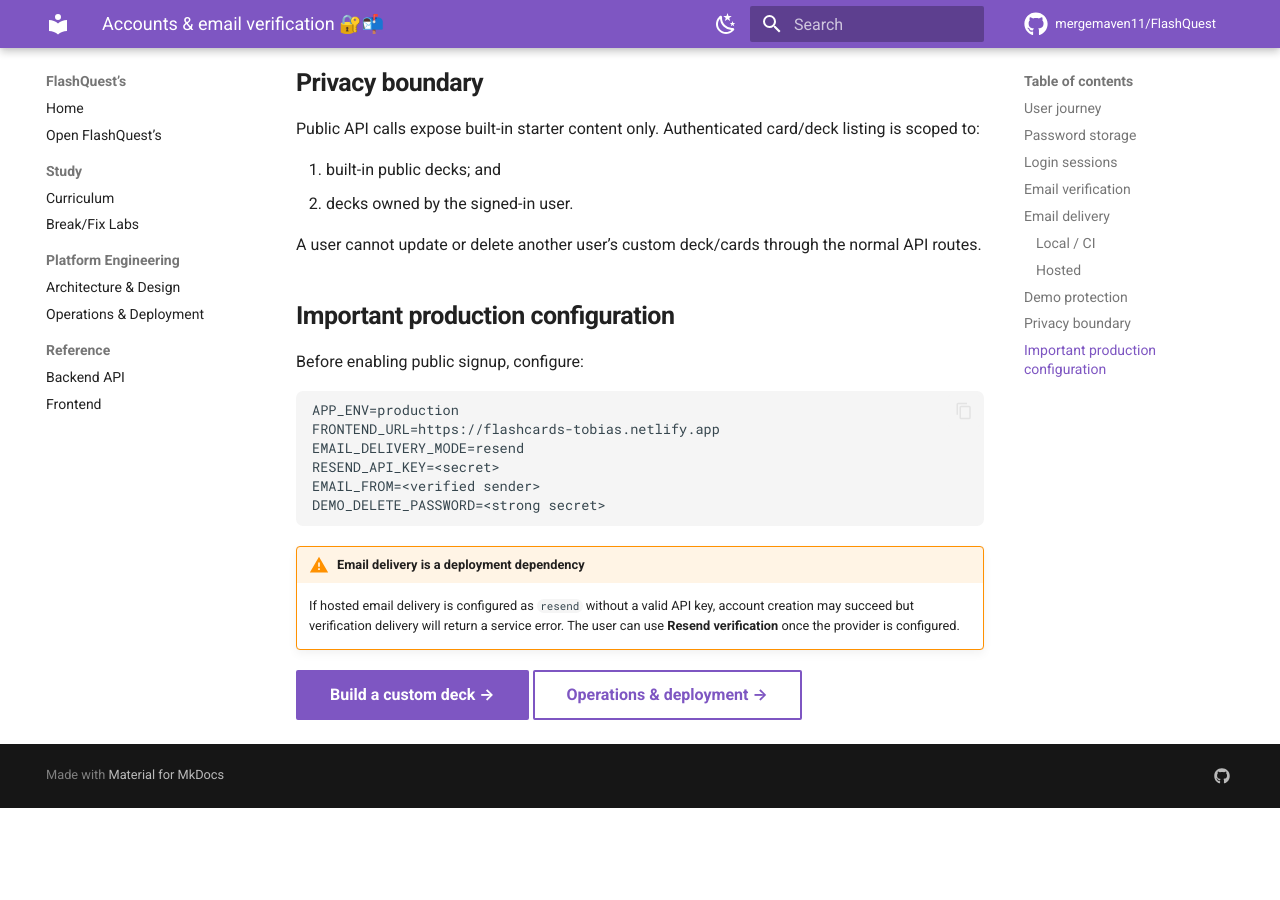
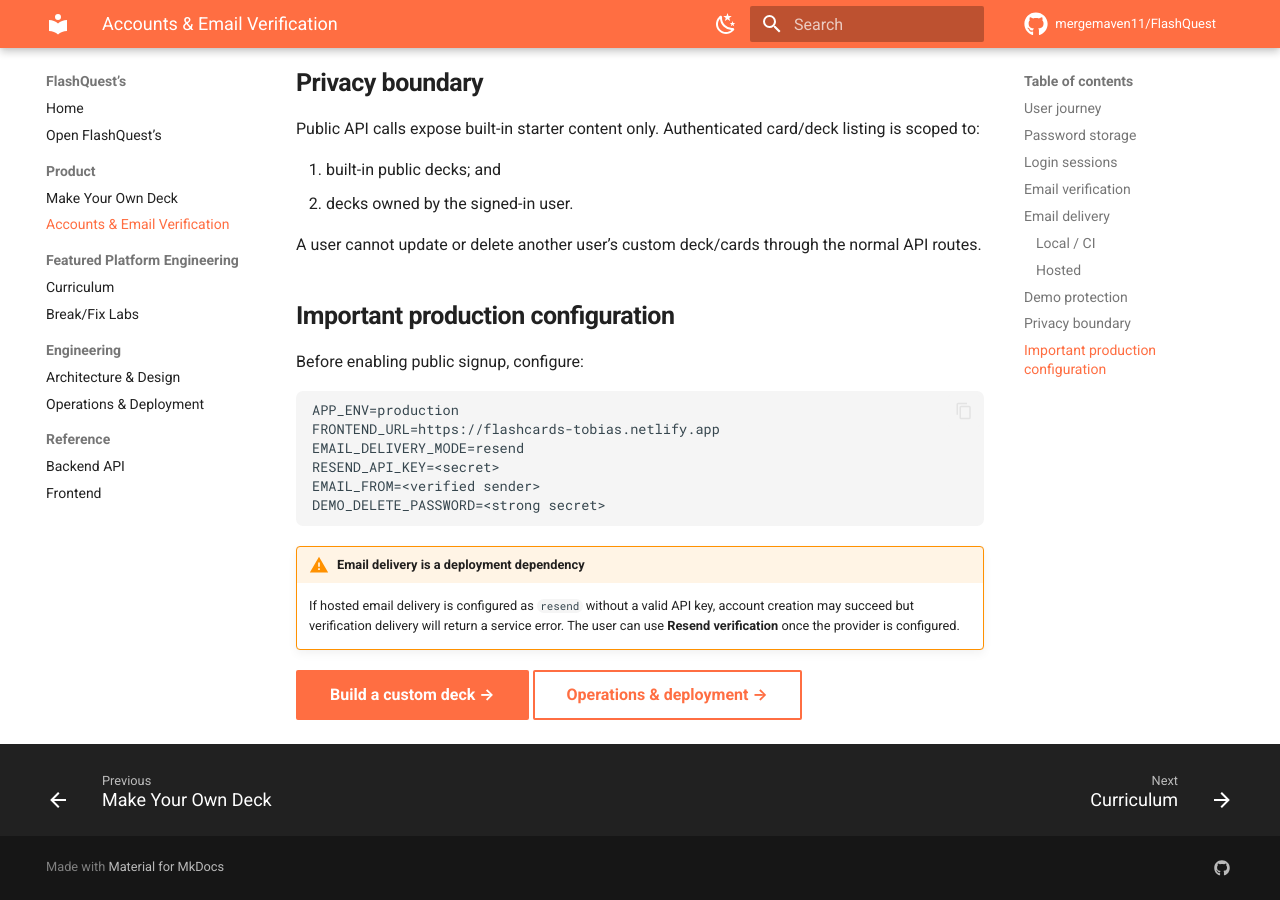
Before and after one commit to mergemaven11/FlashQuest, an MkDocs documentation site: the page built from docs/AUTHENTICATION.md, in a window 1280 px wide and 900 px high, scrolled down 2538 px. Built offline with MkDocs 1.6.1 and Material for MkDocs 9.7.7, drawn with Linux system fonts in a browser that asks for light colours; comment, search, counter and statistics services are not loaded; before the commit the page ends 3346 px from its top, so only the background shows below that.

Commit message:
docs: add product and auth guides to mkdocs

```diff
--- a/mkdocs.yml
+++ b/mkdocs.yml
@@ -1,5 +1,5 @@
 site_name: FlashQuest’s
-site_description: A reusable game-like study engine for concepts, break/fix labs, and spaced repetition.
+site_description: A reusable game-like study engine with a featured Platform Engineering deck, private custom decks, and spaced repetition.
 site_url: https://flashquest-docs.netlify.app/
 repo_name: mergemaven11/FlashQuest
 repo_url: https://github.com/mergemaven11/FlashQuest
@@ -21,15 +21,15 @@ theme:
   palette:
     - media: "(prefers-color-scheme: dark)"
       scheme: slate
-      primary: deep purple
-      accent: cyan
+      primary: black
+      accent: amber
       toggle:
         icon: material/weather-sunny
         name: Switch to light mode
     - media: "(prefers-color-scheme: light)"
       scheme: default
-      primary: deep purple
-      accent: cyan
+      primary: deep orange
+      accent: amber
       toggle:
         icon: material/weather-night
         name: Switch to dark mode
@@ -65,10 +65,13 @@ extra_css:
 nav:
   - Home: index.md
   - Open FlashQuest’s: https://flashcards-tobias.netlify.app/
-  - Study:
+  - Product:
+      - Make Your Own Deck: MAKE_YOUR_OWN_DECK.md
+      - Accounts & Email Verification: AUTHENTICATION.md
+  - Featured Platform Engineering:
       - Curriculum: CURRICULUM.md
       - Break/Fix Labs: LABS.md
-  - Platform Engineering:
+  - Engineering:
       - Architecture & Design: PLATFORM_ENGINEERING.md
       - Operations & Deployment: OPERATIONS.md
   - Reference:
```
